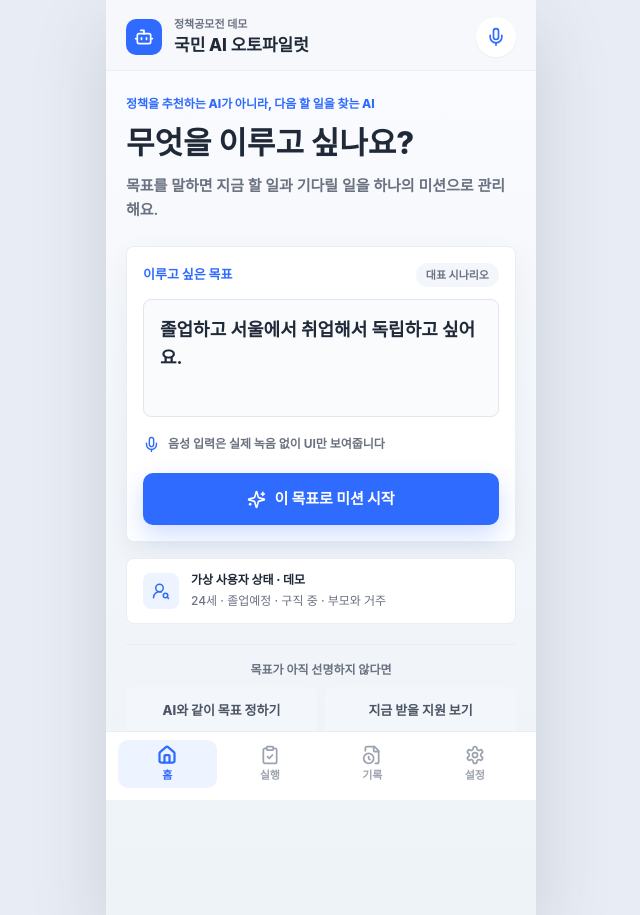
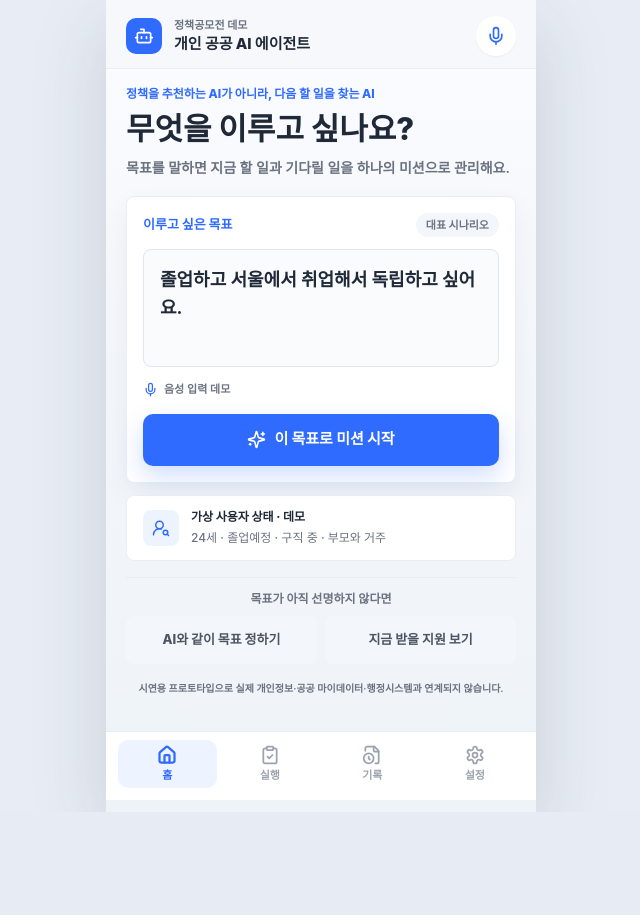
Before and after one commit to Dittosin/public-ai-autopilot-demo, a React (Vite) app: page / in a window 1280 px wide. Shown: the whole page, without its empty margins (319-959 px from the left). After the commit the page ends 812 px from the top, so only its background shows below. Built offline with nearby package versions, Linux system fonts and the light colour scheme; a web font is replaced by a local one.

Commit message:
Polish mission demo usability

```diff
--- a/index.html
+++ b/index.html
@@ -7,9 +7,9 @@
     <link rel="preconnect" href="https://cdn.jsdelivr.net" crossorigin />
     <meta
       name="description"
-      content="국민 AI 오토파일럿 정책제안서용 공공서비스 UX/UI 데모"
+      content="개인 공공 AI 에이전트 정책제안서용 공공서비스 UX/UI 데모"
     />
-    <title>국민 AI 오토파일럿 데모</title>
+    <title>개인 공공 AI 에이전트 데모</title>
   </head>
   <body>
     <div id="root"></div>
--- a/src/App.tsx
+++ b/src/App.tsx
@@ -20,6 +20,19 @@ function App() {
   const [missionPhase, setMissionPhase] = useState<MissionPhase>("planning");
   const [missionCreated, setMissionCreated] = useState(false);
   const [executionStage, setExecutionStage] = useState<ExecutionStage>("idle");
+  const [homeNotice, setHomeNotice] = useState("");
+
+  const navigate = (nextScreen: Screen) => {
+    if (nextScreen === "package" && !missionCreated) {
+      setHomeView("goal");
+      setHomeNotice("먼저 목표를 설정하면 실행할 지원을 정리해드려요.");
+      setScreen("home");
+      return;
+    }
+
+    setHomeNotice("");
+    setScreen(nextScreen);
+  };
 
   useEffect(() => {
     window.scrollTo({ top: 0, behavior: "auto" });
@@ -35,6 +48,7 @@ function App() {
               setMissionPhase("planning");
               setMissionCreated(false);
               setExecutionStage("idle");
+              setHomeNotice("");
               setScreen("home");
             }}
           />
@@ -45,16 +59,24 @@ function App() {
             simpleMode={simpleMode}
             view={homeView}
             missionPhase={missionPhase}
-            onChangeView={setHomeView}
+            navigationNotice={homeNotice}
+            onChangeView={(view) => {
+              setHomeNotice("");
+              setHomeView(view);
+            }}
             onCreateMission={() => {
               setMissionPhase("planning");
               setMissionCreated(true);
               setExecutionStage("idle");
+              setHomeNotice("");
               setHomeView("mission");
             }}
             onConfirmEmployment={() => setMissionPhase("employmentConfirmed")}
             onResetMission={() => setMissionPhase("planning")}
-            onOpenPackage={() => setScreen("package")}
+            onOpenPackage={() => {
+              setHomeNotice("");
+              setScreen("package");
+            }}
             onOpenConsent={() => setScreen("consent")}
             onOpenLogs={() => setScreen("logs")}
             onOpenSettings={() => setScreen("settings")}
@@ -140,7 +162,7 @@ function App() {
       largeText={largeText}
       highContrast={highContrast}
       simpleMode={simpleMode}
-      onNavigate={setScreen}
+      onNavigate={navigate}
       onToggleLargeText={() => setLargeText((value) => !value)}
       onToggleHighContrast={() => setHighContrast((value) => !value)}
       onToggleSimpleMode={() => setSimpleMode((value) => !value)}
--- a/src/components/AppShell.tsx
+++ b/src/components/AppShell.tsx
@@ -59,8 +59,8 @@ export function AppShell({
                   <p className="truncate text-[11px] font-bold text-[#6b7280]">
                     정책공모전 데모
                   </p>
-                  <p className="truncate text-[17px] font-extrabold">
-                    국민 AI 오토파일럿
+                  <p className="truncate text-[15px] font-extrabold">
+                    개인 공공 AI 에이전트
                   </p>
                 </div>
               </button>
--- a/src/data/mockData.ts
+++ b/src/data/mockData.ts
@@ -225,12 +225,12 @@ export const rightsPackages: RightsPackage[] = [
       {
         name: "청년 취업지원",
         description: "현재 상태에서 신청 가능성을 먼저 확인할 수 있습니다. (데모 예시)",
-        status: "바로 신청 가능",
+        status: "사전 확인 가능",
       },
       {
         name: "직업훈련 지원",
         description: "희망 직무를 확인하면 과정 범위를 더 좁힐 수 있습니다. (데모 예시)",
-        status: "추가 확인 필요",
+        status: "추가 확인 후 신청",
       },
       {
         name: "청년 주거지원",
@@ -257,7 +257,7 @@ export const housingRightsPackage: RightsPackage = {
     {
       name: "근무지 기준 주거지원",
       description: "입주 희망 시점을 확인하면 가능성을 더 좁힐 수 있습니다. (데모 예시)",
-      status: "추가 확인 필요",
+      status: "추가 확인 후 신청",
     },
     {
       name: "근무지 인근 청년주택 공고",
--- a/src/pages/HomePage.tsx
+++ b/src/pages/HomePage.tsx
@@ -38,6 +38,7 @@ type HomePageProps = {
   simpleMode: boolean;
   view: HomeView;
   missionPhase: MissionPhase;
+  navigationNotice: string;
   onChangeView: (view: HomeView) => void;
   onCreateMission: () => void;
   onConfirmEmployment: () => void;
@@ -48,10 +49,31 @@ type HomePageProps = {
   onOpenSettings: () => void;
 };
 
+const relatedGoalWords = [
+  "취업",
+  "취직",
+  "일자리",
+  "구직",
+  "직장",
+  "일하고",
+  "일할",
+  "독립",
+  "자취",
+  "혼자살",
+  "나가서살",
+  "이사",
+];
+
+function matchesDemoScenario(value: string) {
+  const normalized = value.replace(/\s/g, "");
+  return relatedGoalWords.some((word) => normalized.includes(word));
+}
+
 export function HomePage(props: HomePageProps) {
   if (props.view === "goal") {
     return (
       <GoalComposer
+        navigationNotice={props.navigationNotice}
         onCreateMission={props.onCreateMission}
         onFindDirection={() => props.onChangeView("direction")}
         onBrowseSupport={() => props.onChangeView("support")}
@@ -83,42 +105,53 @@ export function HomePage(props: HomePageProps) {
 }
 
 function GoalComposer({
+  navigationNotice,
   onCreateMission,
   onFindDirection,
   onBrowseSupport,
 }: {
+  navigationNotice: string;
   onCreateMission: () => void;
   onFindDirection: () => void;
   onBrowseSupport: () => void;
 }) {
   const [goal, setGoal] = useState(missionBefore.userGoal);
-  const [goalError, setGoalError] = useState("");
+  const [showScenarioAssist, setShowScenarioAssist] = useState(false);
 
   return (
-    <section className="px-5 py-6">
+    <section className="px-5 pb-5 pt-4">
       <div>
         <p className="text-[12px] font-extrabold text-[#2f6bff]">
           정책을 추천하는 AI가 아니라, 다음 할 일을 찾는 AI
         </p>
-        <h1 className="keep-korean mt-3 text-[31px] font-extrabold leading-[1.18]">
+        <h1 className="keep-korean mt-2 text-pretty text-[31px] font-extrabold leading-[1.18]">
           무엇을 이루고 싶나요?
         </h1>
-        <p className="muted-text mt-3 text-[15px] font-semibold leading-6">
+        <p className="muted-text mt-2 text-[14px] font-semibold leading-6">
           목표를 말하면 지금 할 일과 기다릴 일을 하나의 미션으로 관리해요.
         </p>
       </div>
 
+      {navigationNotice ? (
+        <div
+          className="mt-3 rounded-[8px] border border-[#cfe0ff] bg-[#eef4ff] px-3 py-2.5 text-[12px] font-bold leading-5 text-[#1e4ed8]"
+          role="status"
+          aria-live="polite"
+        >
+          {navigationNotice}
+        </div>
+      ) : null}
+
       <form
-        className="app-card mt-6 rounded-[8px] p-4"
+        className="app-card mt-4 rounded-[8px] p-4"
         onSubmit={(event) => {
           event.preventDefault();
-          const normalizedGoal = goal.replace(/\s/g, "");
-          if (!normalizedGoal) return;
-          if (!normalizedGoal.includes("취업") || !normalizedGoal.includes("독립")) {
-            setGoalError("현재 데모는 ‘취업하고 독립하기’ 대표 시나리오를 지원합니다.");
+          if (!goal.trim()) return;
+          if (!matchesDemoScenario(goal)) {
+            setShowScenarioAssist(true);
             return;
           }
-          setGoalError("");
+          setShowScenarioAssist(false);
           onCreateMission();
         }}
       >
@@ -137,23 +170,43 @@ function GoalComposer({
           value={goal}
           onChange={(event) => {
             setGoal(event.target.value);
-            if (goalError) setGoalError("");
+            if (showScenarioAssist) setShowScenarioAssist(false);
           }}
           rows={3}
           className="mt-3 w-full resize-none rounded-[8px] border border-[#dfe6ef] bg-[#f9fbfd] p-4 text-[18px] font-bold leading-7 text-[#1f2937] outline-none"
         />
-        <div className="mt-3 flex items-center gap-2 text-[12px] font-bold text-[#6b7280]">
-          <Mic aria-hidden="true" size={17} className="text-[#2f6bff]" />
-          음성 입력은 실제 녹음 없이 UI만 보여줍니다
+        <div
+          className="muted-text mt-2 flex items-center gap-1.5 text-[11px] font-semibold"
+          title="음성 입력은 실제로 녹음하거나 전송하지 않는 데모 UI입니다."
+        >
+          <Mic aria-hidden="true" size={15} className="text-[#2f6bff]" />
+          음성 입력 데모
         </div>
-        {goalError ? (
-          <p className="mt-3 rounded-[8px] bg-[#fff7ed] px-3 py-2 text-[12px] font-bold leading-5 text-[#9a4f0a]" role="alert">
-            {goalError}
-          </p>
+        {showScenarioAssist ? (
+          <div
+            className="mt-3 rounded-[8px] border border-[#cfe0ff] bg-[#f7f9ff] p-3"
+            role="status"
+            aria-live="polite"
+          >
+            <p className="text-[12px] font-bold leading-5 text-[#4b5563]">
+              현재 데모에서는 사회진입기 청년의 ‘서울 취업 + 독립’ 시나리오로 체험할 수 있어요.
+            </p>
+            <button
+              type="button"
+              onClick={() => {
+                setGoal(missionBefore.userGoal);
+                setShowScenarioAssist(false);
+                onCreateMission();
+              }}
+              className="mt-2 min-h-11 w-full rounded-[8px] bg-white px-3 text-[13px] font-extrabold text-[#2f6bff] shadow-sm hover:bg-[#eef4ff]"
+            >
+              대표 시나리오로 체험하기
+            </button>
+          </div>
         ) : null}
         <Button
           type="submit"
-          className="mt-5 w-full"
+          className="mt-4 w-full"
           disabled={!goal.trim()}
           icon={<Sparkles aria-hidden="true" size={19} />}
         >
@@ -161,7 +214,7 @@ function GoalComposer({
         </Button>
       </form>
 
-      <div className="surface mt-4 flex items-center gap-3 rounded-[8px] border hairline bg-white px-4 py-3">
+      <div className="surface mt-3 flex items-center gap-3 rounded-[8px] border hairline bg-white px-4 py-3">
         <div className="flex h-9 w-9 shrink-0 items-center justify-center rounded-[8px] bg-[#eef4ff] text-[#2f6bff]">
           <UserRoundSearch aria-hidden="true" size={18} />
         </div>
@@ -173,7 +226,7 @@ function GoalComposer({
         </div>
       </div>
 
-      <div className="mt-5 border-t hairline pt-4">
+      <div className="mt-4 border-t hairline pt-3">
         <p className="muted-text text-center text-[12px] font-bold">
           목표가 아직 선명하지 않다면
         </p>
@@ -195,7 +248,7 @@ function GoalComposer({
         </div>
       </div>
 
-      <p className="muted-text mt-5 text-center text-[11px] font-semibold leading-5">
+      <p className="muted-text mt-4 text-center text-[10px] font-semibold leading-4">
         시연용 프로토타입으로 실제 개인정보·공공 마이데이터·행정시스템과 연계되지 않습니다.
       </p>
     </section>
@@ -210,7 +263,7 @@ function DirectionFinder({
   onCreateMission: () => void;
 }) {
   return (
-    <section className="px-5 py-5">
+    <section className="px-5 pb-5 pt-4">
       <BackButton onClick={onBack} />
       <div className="mt-5">
         <div className="flex items-center gap-2 text-[12px] font-extrabold text-[#2f6bff]">
@@ -288,7 +341,7 @@ function SupportExplorer({
   const states: ActionState[] = ["now", "now", "watch", "wait"];
 
   return (
-    <section className="px-5 py-5">
+    <section className="px-5 pb-5 pt-4">
       <BackButton onClick={onBack} />
       <div className="mt-5">
         <div className="flex items-center gap-2 text-[12px] font-extrabold text-[#2f6bff]">
@@ -342,7 +395,7 @@ function SupportExplorer({
         이 지원을 미션으로 관리하기
       </Button>
       <Button variant="secondary" onClick={onOpenPackage} className="mt-3 w-full">
-        분류 결과 자세히 보기
+        지원 상태 자세히 보기
       </Button>
       <p className="muted-text mt-4 text-center text-[12px] font-semibold">
         모든 항목은 시나리오 기반 데모 예시입니다.
@@ -377,7 +430,7 @@ function MissionBoard({
   }
 
   return (
-    <section className="px-5 py-5">
+    <section className="px-5 pb-5 pt-4">
       <div>
         <div className="flex items-center gap-2 text-[12px] font-extrabold text-[#2f6bff]">
           <Target aria-hidden="true" size={16} />
@@ -397,7 +450,11 @@ function MissionBoard({
         <ReplanSummary onReset={onResetMission} />
       ) : null}
 
-      <PrimaryActionCard action={primaryAction} onOpen={onOpenPackage} />
+      <PrimaryActionCard
+        action={primaryAction}
+        compact={missionPhase === "employmentConfirmed"}
+        onOpen={onOpenPackage}
+      />
 
       <div className="mt-3 space-y-2">
         <SupportingAction
@@ -460,15 +517,28 @@ function MissionBoard({
   );
 }
 
-function PrimaryActionCard({ action, onOpen }: { action: MissionAction; onOpen: () => void }) {
+function PrimaryActionCard({
+  action,
+  compact,
+  onOpen,
+}: {
+  action: MissionAction;
+  compact: boolean;
+  onOpen: () => void;
+}) {
   return (
-    <article className="mt-5 overflow-hidden rounded-[8px] bg-[#244fc7] text-white shadow-[0_16px_34px_rgba(36,79,199,0.2)]">
-      <div className="p-5">
+    <article
+      className={[
+        "overflow-hidden rounded-[8px] bg-[#244fc7] text-white shadow-[0_16px_34px_rgba(36,79,199,0.2)]",
+        compact ? "mt-3" : "mt-4",
+      ].join(" ")}
+    >
+      <div className="p-4">
         <div className="flex items-center gap-2 text-[13px] font-extrabold text-white/80">
           <CircleDot aria-hidden="true" size={17} />
           지금 할 일
         </div>
-        <h2 className="keep-korean mt-3 text-[22px] font-extrabold leading-7 text-white">
+        <h2 className="keep-korean mt-2 text-[21px] font-extrabold leading-7 text-white">
           {action.title}
         </h2>
         <p className="mt-2 text-[13px] font-medium leading-5 text-white/75">
@@ -489,7 +559,7 @@ function PrimaryActionCard({ action, onOpen }: { action: MissionAction; onOpen:
           className="mt-3 w-full"
           icon={<ArrowRight aria-hidden="true" size={18} />}
         >
-          지원 분류 확인
+          지원 확인하기
         </Button>
       </div>
     </article>
@@ -520,7 +590,9 @@ function SupportingAction({
         </div>
         <div className="min-w-0 flex-1">
           <p className="text-[11px] font-extrabold text-[#6b7280]">{label}</p>
-          <p className="mt-0.5 truncate text-[14px] font-extrabold">{action.title}</p>
+          <p className="mt-0.5 line-clamp-2 break-words text-[14px] font-extrabold leading-5">
+            {action.title}
+          </p>
         </div>
         <ChevronDown aria-hidden="true" size={17} className="shrink-0 text-[#6b7280]" />
       </summary>
@@ -557,7 +629,7 @@ function CompactAction({ action, last }: { action: MissionAction; last: boolean
 function ReplanTrigger({ loading, onRun }: { loading: boolean; onRun: () => void }) {
   return (
     <article className="mt-3 rounded-[8px] bg-[#18233a] p-4 text-white" aria-live="polite">
-      <p className="text-[11px] font-extrabold text-white/60">데모 상황 적용</p>
+      <p className="text-[11px] font-extrabold text-white/60">상황 변화 체험</p>
       <p className="mt-1 text-[15px] font-extrabold">
         상황이 바뀌면 다음 할 일도 바뀝니다
       </p>
@@ -570,7 +642,7 @@ function ReplanTrigger({ loading, onRun }: { loading: boolean; onRun: () => void
         <RefreshCw aria-hidden="true" size={17} className={loading ? "animate-spin" : ""} />
         {loading
           ? "취업 상태를 반영해 미션을 다시 확인하고 있어요…"
-          : "‘취업 확정 · 강남 · 12월 출근’ 적용"}
+          : "취업이 확정된 상황 반영하기"}
       </button>
     </article>
   );
@@ -579,20 +651,20 @@ function ReplanTrigger({ loading, onRun }: { loading: boolean; onRun: () => void
 function ReplanSummary({ onReset }: { onReset: () => void }) {
   return (
     <article
-      className="surface mt-4 rounded-[8px] border border-[#b9dcd0] bg-[#f2fbf7] p-4"
+      className="surface mt-3 rounded-[8px] border border-[#b9dcd0] bg-[#f2fbf7] p-3.5"
       aria-live="polite"
     >
       <div className="flex items-center gap-2 text-[12px] font-extrabold text-[#0f7b55]">
         <Check aria-hidden="true" size={16} />
         {replanResult.eventTitle}
       </div>
-      <h2 className="keep-korean mt-2 text-[18px] font-extrabold leading-6">
+      <h2 className="keep-korean mt-1.5 text-[17px] font-extrabold leading-6">
         {replanResult.title}
       </h2>
-      <p className="muted-text mt-2 text-[13px] font-medium leading-5">
+      <p className="muted-text mt-1 text-[12px] font-medium leading-5">
         {replanResult.description}
       </p>
-      <div className="mt-3 grid grid-cols-[1fr_auto_1fr] items-center gap-2 rounded-[8px] bg-white/70 px-3 py-3">
+      <div className="mt-2 grid grid-cols-[1fr_auto_1fr] items-center gap-2 rounded-[8px] bg-white/70 px-3 py-2.5">
         <div>
           <p className="text-[10px] font-bold text-[#8b94a3]">이전</p>
           <p className="mt-1 text-[12px] font-extrabold">취업지원 확인</p>
--- a/src/pages/OnboardingPage.tsx
+++ b/src/pages/OnboardingPage.tsx
@@ -33,7 +33,7 @@ export function OnboardingPage({ onStart }: OnboardingPageProps) {
           </div>
           <div>
             <p className="text-[11px] font-bold text-[#6b7280]">정책공모전 데모</p>
-            <p className="text-[17px] font-extrabold">내 삶의 오토파일럿</p>
+            <p className="text-[17px] font-extrabold">개인 공공 AI 에이전트</p>
           </div>
         </div>
         <span className="rounded-full bg-white px-3 py-1.5 text-[12px] font-extrabold text-[#6b7280] shadow-sm">
--- a/src/pages/PackageDetailPage.tsx
+++ b/src/pages/PackageDetailPage.tsx
@@ -44,7 +44,7 @@ export function PackageDetailPage({
       <article className="app-card mt-5 rounded-[8px] px-4">
         <div className="flex items-center gap-2 border-b hairline py-4">
           <Sparkles aria-hidden="true" size={18} className="text-[#2f6bff]" />
-          <p className="text-[15px] font-extrabold">현재 상태 기준 분류</p>
+          <p className="text-[15px] font-extrabold">지원별 다음 단계</p>
         </div>
         {item.items.map((support, index) => (
           <div
--- a/src/types.ts
+++ b/src/types.ts
@@ -73,8 +73,8 @@ export type DirectionOption = {
 };
 
 export type PackageStatus =
-  | "바로 신청 가능"
-  | "추가 확인 필요"
+  | "사전 확인 가능"
+  | "추가 확인 후 신청"
   | "현재 해당 없음"
   | "추후 알림 필요";
 
```
Also changed, not shown: src/components/StatusPill.tsx (+4 -4 lines), 1 other file (tests, documents, lock files or other folders).
